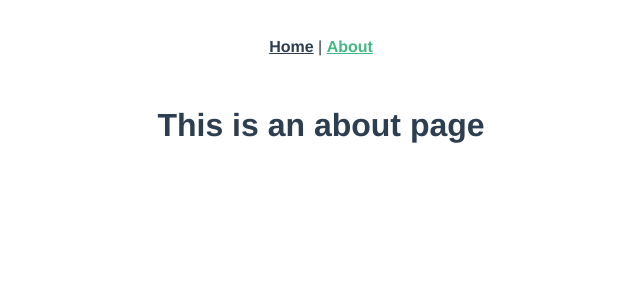
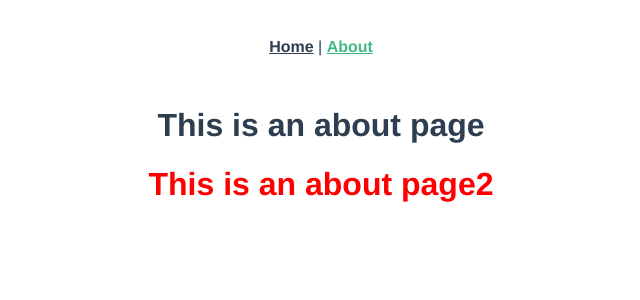
Before and after one commit to Observatoriolab/SateliteNoticias_Front, a Vue app: page /about in a window 1280 px wide. Shown: the top 300 px of the page, without its empty margins (319-959 px from the left). Built offline with nearby package versions, Linux system fonts and the light colour scheme.

Commit message:
Testing the style and push

```diff
--- a/src/views/About.vue
+++ b/src/views/About.vue
@@ -1,5 +1,13 @@
 <template>
   <div class="about">
     <h1>This is an about page</h1>
+        <h1 class="theStylish">This is an about page2</h1>
+
   </div>
 </template>
+
+<style lang="scss">
+.theStylish{
+  color:red,
+}
+</style>
```
